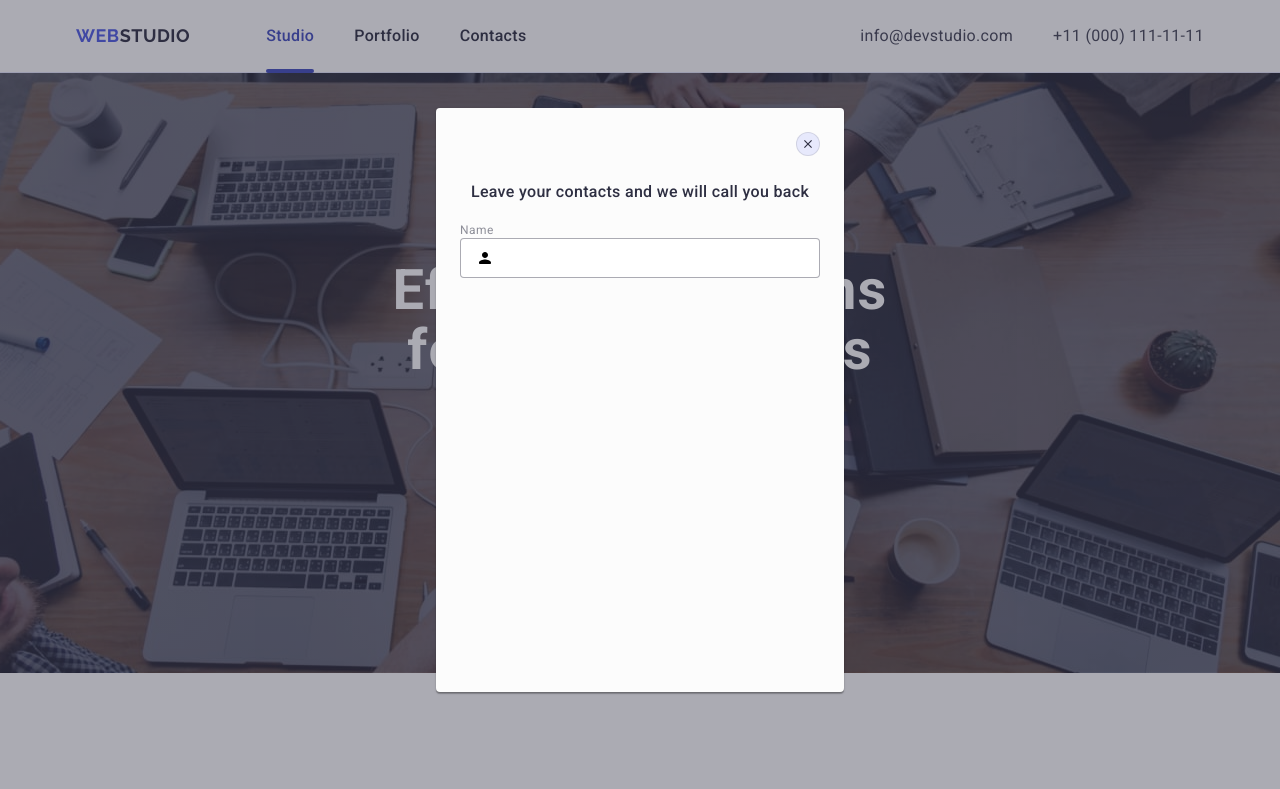
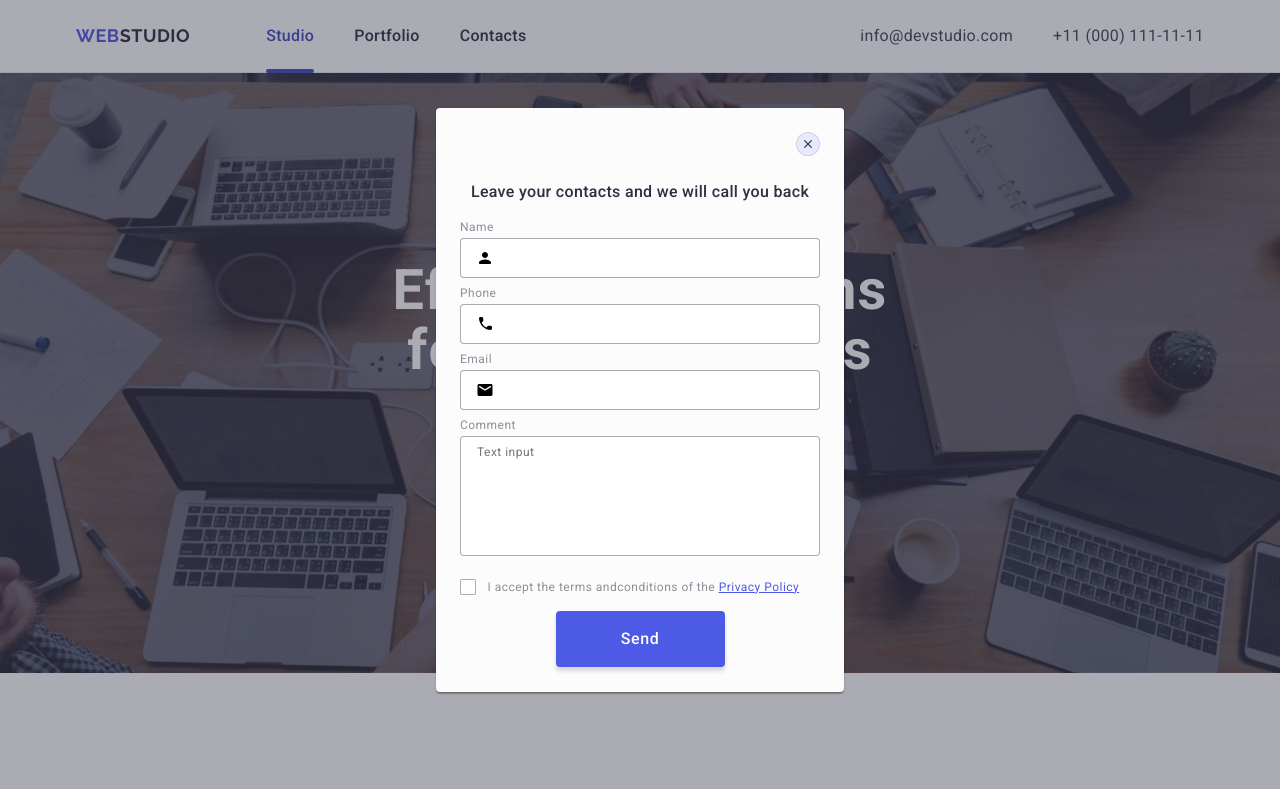
Before and after one commit to Zakhar-T/goit-markup-hw-05, a plain HTML site: page index.html in a window 1280 px wide. Shown: the top 789 px of the page. Drawn offline with nearby package versions, Linux system fonts and the light colour scheme.

Commit message:
adit all precheck

```diff
--- a/css/styles.css
+++ b/css/styles.css
@@ -180,11 +180,7 @@ input {
   max-width: 496px;
 }
 
-.hero-button {
-  margin: 0 auto;
-  padding: 16px 32px;
-  border-radius: 4px;
-  display: block;
+.btn {
   font-weight: 500;
   font-size: 16px;
   line-height: 1.5;
@@ -192,15 +188,22 @@ input {
   color: #fff;
   background-color: #4d5ae5;
   cursor: pointer;
-  box-shadow: 0 4px 4px 0 rgba(0, 0, 0, 0.15);
-  background: #4d5ae5;
+  border-radius: 4px;
+  display: block;
   border: none;
-  min-width: 169px;
+  text-align: center;
   transition: background-color 250ms cubic-bezier(0.4, 0, 0.2, 1);
 }
 
-.hero-button:hover,
-.hero-button:focus {
+.hero-btn {
+  margin: 0 auto;
+  padding: 16px 32px;
+  box-shadow: 0 4px 4px 0 rgba(0, 0, 0, 0.15);
+  min-width: 169px;
+}
+
+.btn:hover,
+.btn:focus {
   background-color: #404bbf;
 }
 
@@ -512,22 +515,8 @@ input {
   padding: 8px 24px;
   display: flex;
   align-items: center;
+  justify-content: center;
   gap: 16px;
-  background-color: #4d5ae5;
-  border-radius: 4px;
-  border: none;
-  font-weight: 500;
-  font-size: 16px;
-  line-height: 1.5;
-  letter-spacing: 0.04em;
-  text-align: center;
-  color: #fff;
-  transition: background-color 250ms cubic-bezier(0.4, 0, 0.2, 1);
-}
-
-.subscribe-btn:hover,
-.subscribe-btn:focus {
-  background-color: #404bbf;
 }
 
 .subscribe-icon {
@@ -545,37 +534,55 @@ input {
   position: fixed;
   top: 0;
   left: 0;
+  opacity: 0;
+  visibility: hidden;
+  pointer-events: none;
+  transition: 250ms cubic-bezier(0.4, 0, 0.2, 1);
+  transition-property: opacity, visibility;
+}
+
+.is-open {
+  opacity: 1;
+  visibility: visible;
+  pointer-events: all;
 }
 
 .modal {
   box-shadow: 0 1px 1px 0 rgba(0, 0, 0, 0.14), 0 1px 3px 0 rgba(0, 0, 0, 0.12), 0 2px 1px 0 rgba(0, 0, 0, 0.2);
   background-color: #fcfcfc;
   border-radius: 4px;
-  padding: 24px;
   width: 408px;
-  height: 584px;
+  min-height: 584px;
   position: absolute;
   top: 50%;
   left: 50%;
   transform: translate(-50%, -50%);
+  transition: transform 250ms cubic-bezier(0.4, 0, 0.2, 1);
+}
+
+.backdrop:not(.is-open) .modal {
+  transform: translate(-50%, -70%);
 }
 
 .modal-close-btn {
+  position: absolute;
+  top: 24px;
+  right: 24px;
   border-radius: 50%;
   border: 1px solid rgba(0, 0, 0, 0.1);
   background-color: #e7e9fc;
   width: 24px;
   height: 24px;
-  margin-left: auto;
-  margin-bottom: 24px;
   display: flex;
   align-items: center;
   justify-content: center;
+  cursor: pointer;
 }
 
 .modal-close-btn:hover,
 .modal-close-btn:focus {
   background-color: #404bbf;
+  border-color: #404bbf;
 }
 
 .icon-close {
@@ -588,6 +595,7 @@ input {
 }
 
 .modal-caption {
+  margin-top: 72px;
   font-weight: 500;
   font-size: 16px;
   line-height: 1.5;
@@ -597,18 +605,27 @@ input {
   margin-bottom: 16px;
 }
 
-.modal-contacts {
-  width: 100%;
+.modal-form {
+  width: 360px;
+  margin: 0 auto;
 }
 
-.modal-contacts-item {}
+.modal-form-item {
+  width: 100%;
+  margin-bottom: 8px;
+}
 
-.modal-input-caption {
+.comment.modal-form-item {
+  margin-bottom: 16px;
+}
+
+.modal-input-label {
   font-size: 12px;
   line-height: 1.17;
   letter-spacing: 0.04em;
   color: #8e8f99;
   margin-bottom: 4px;
+  display: block;
 }
 
 .modal-input-wrapper {
@@ -621,16 +638,90 @@ input {
   height: 40px;
   width: 100%;
   padding-left: 38px;
+  outline: none;
+  transition: border-color 250ms cubic-bezier(0.4, 0, 0.2, 1);;
 }
 
 .modal-input-field:focus {
-  border: 1px solid #4d5ae5;
+  border-color: #4d5ae5;
 }
 
 .modal-input-icon {
   position: absolute;
-  top: 11px;
+  top: 50%;
   left: 16px;
+  transform: translateY(-50%);
+  transition: fill 250ms cubic-bezier(0.4, 0, 0.2, 1);
+}
+
+.modal-input-field:focus + .modal-input-icon {
+  fill: #4d5ae5;
+}
+
+.textarea.modal-input-field {
+  padding: 8px 16px;
+  height: 120px;
+  font-size: 12px;
+  line-height: 1.17;
+  letter-spacing: 0.04em;
+  resize: none;
+}
+
+.modal-comment-field::placeholder {
+  color: rgba(46, 47, 66, 0.4);
+}
+
+.modal-form-agreement {
+  margin-bottom: 16px;
+}
+
+input[type="checkbox"]:checked + .modal-agreement-text > .custom-checkbox {
+  background-color: #404bbf;
+  border: 1px solid #404bbf;
+}
+
+input[type="checkbox"]:focus-visible + .modal-agreement-text>.custom-checkbox {
+  outline: 1px solid #404bbf;
+  outline-offset: 2px;
+}
+
+.custom-checkbox {
+  border-radius: 2px;
+  border: 1px solid rgba(46, 47, 66, 0.4);
+  background-color: #fff;
+  height: 16px;
+  width: 16px;
+  display: inline-flex;
+  align-items: center;
+  justify-content: center;
+  margin-right: 8px;
+  cursor: pointer;
+  transition: 250ms cubic-bezier(0.4, 0, 0.2, 1);
+  transition-property: border-color, background-color;
+}
+
+.checkbox-tick {
+  fill: #fff;
+}
+
+.modal-agreement-text {
+  font-size: 12px;
+  line-height: 1.17;
+  letter-spacing: 0.04em;
+  color: #8e8f99;
+}
+
+.modal-agreement-link {
+  line-height: 1.34;
+  text-decoration: underline;
+  color: #4d5ae5;
+}
+
+.submit-btn {
+  box-shadow: 0 4px 4px 0 rgba(0, 0, 0, 0.15);
+  padding: 16px 32px;
+  width: 169px;
+  margin: 0 auto;
 }
 
 /* #endregion */
--- a/index.html
+++ b/index.html
@@ -54,7 +54,7 @@
       <section class="hero">
         <div class="container hero-container">
           <h1 class="hero-title">Effective Solutions for Your Business</h1>
-          <button class="hero-button" type="button">Order Service</button>
+          <button class="btn hero-btn" type="button">Order Service</button>
         </div>
       </section>
       <section class="section benefits">
@@ -472,7 +472,7 @@
               name="user-email"
               placeholder="E-mail"
             />
-            <button class="subscribe-btn" type="submit">
+            <button class="btn subscribe-btn" type="submit">
               Subscribe
               <svg class="subscribe-icon" width="24" height="24">
                 <use href="./images/icons.svg#icon-send"></use>
@@ -482,7 +482,7 @@
         </div>
       </div>
     </footer>
-    <div class="backdrop">
+    <div class="backdrop is-open">
       <div class="modal">
         <button class="modal-close-btn" type="button">
           <svg class="icon-close" width="8" height="8">
@@ -492,16 +492,80 @@
         <p class="modal-caption">
           Leave your contacts and we will call you back
         </p>
-        <form class="modal-contacts" action="">
-          <div class="modal-contacts-item">
-            <label class="modal-input-caption" for="#user-name">Name</label>
+        <form class="modal-form" action="">
+          <div class="modal-form-item">
+            <label class="modal-input-label" for="user-name">Name</label>
             <div class="modal-input-wrapper">
-              <input class="modal-input-field" type="text" id="user-name" />
+              <input
+                class="modal-input-field"
+                name="username"
+                type="text"
+                id="user-name"
+              />
               <svg class="modal-input-icon" width="18" height="18">
                 <use href="./images/icons.svg#icon-person"></use>
               </svg>
             </div>
           </div>
+          <div class="modal-form-item">
+            <label class="modal-input-label" for="user-tel">Phone</label>
+            <div class="modal-input-wrapper">
+              <input
+                class="modal-input-field"
+                name="usertel"
+                type="tel"
+                id="user-tel"
+              />
+              <svg class="modal-input-icon" width="18" height="24">
+                <use href="./images/icons.svg#icon-phone"></use>
+              </svg>
+            </div>
+          </div>
+          <div class="modal-form-item">
+            <label class="modal-input-label" for="user-email">Email</label>
+            <div class="modal-input-wrapper">
+              <input
+                class="modal-input-field"
+                name="useremail"
+                type="email"
+                id="user-email"
+              />
+              <svg class="modal-input-icon" width="18" height="24">
+                <use href="./images/icons.svg#icon-email"></use>
+              </svg>
+            </div>
+          </div>
+          <div class="comment modal-form-item">
+            <label class="modal-input-label" for="user-comment">Comment</label>
+            <textarea
+              class="textarea modal-input-field"
+              name="usercomment"
+              placeholder="Text input"
+              id="user-comment"
+            ></textarea>
+          </div>
+          <div class="modal-form-agreement">
+            <input
+              class="visually-hidden modal-agreement-checkbox"
+              type="checkbox"
+              name="agreement-checkbox"
+              id="user-agreement"
+            />
+            <label
+              class="modal-agreement-text"
+              for="user-agreement"
+              name="user-agreement"
+            >
+              <span class="custom-checkbox">
+                <svg class="checkbox-tick" width="10" height="8">
+                  <use href="./images/icons.svg#icon-tick"></use>
+                </svg>
+              </span>
+              I accept the terms andconditions of the
+              <a class="modal-agreement-link" href="#">Privacy Policy</a>
+            </label>
+          </div>
+          <button class="btn submit-btn" type="submit">Send</button>
         </form>
       </div>
     </div>
```
